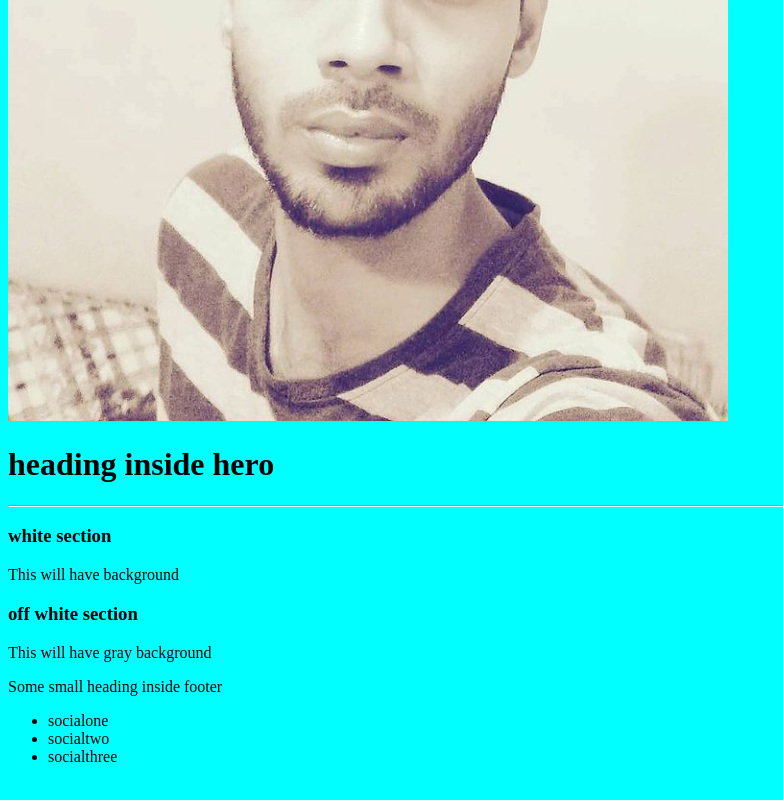
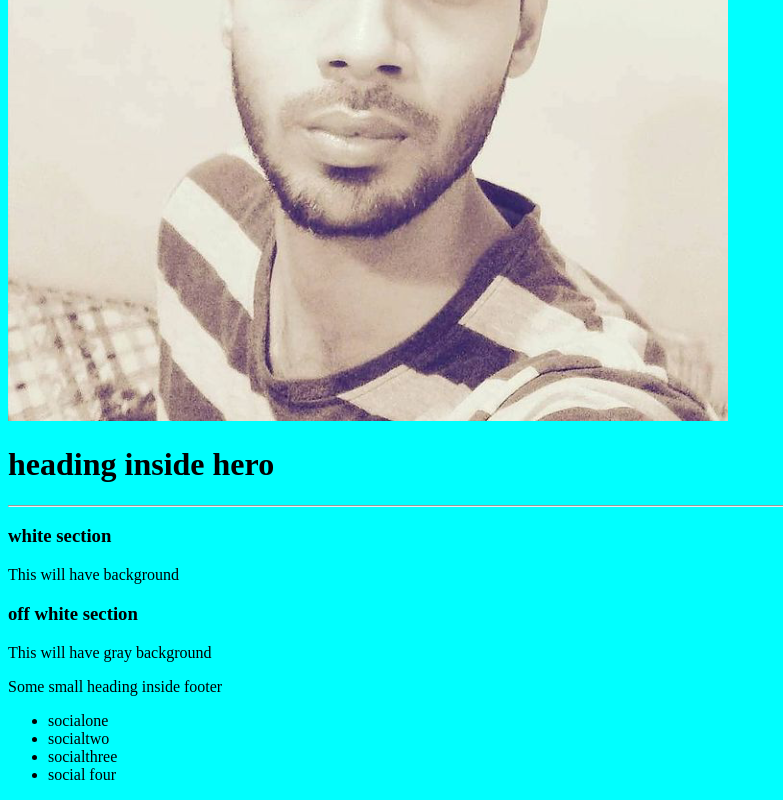
Before and after one commit to Ns065942/live-coding-for-neogcamp-lesson-3-live, a plain HTML site: page index.html in a window 1280 px wide. Shown: the part 1331-2131 px from the top of the page, without its empty margins (0-783 px from the left). Drawn offline with Linux system fonts and the light colour scheme.

Commit message:
docs:update

```diff
--- a/index.html
+++ b/index.html
@@ -90,6 +90,7 @@
         <li>socialone</li>
         <li>socialtwo</li>
         <li>socialthree</li>
+        <li>social four</li>
     </ul>
    </footer>
 
```
